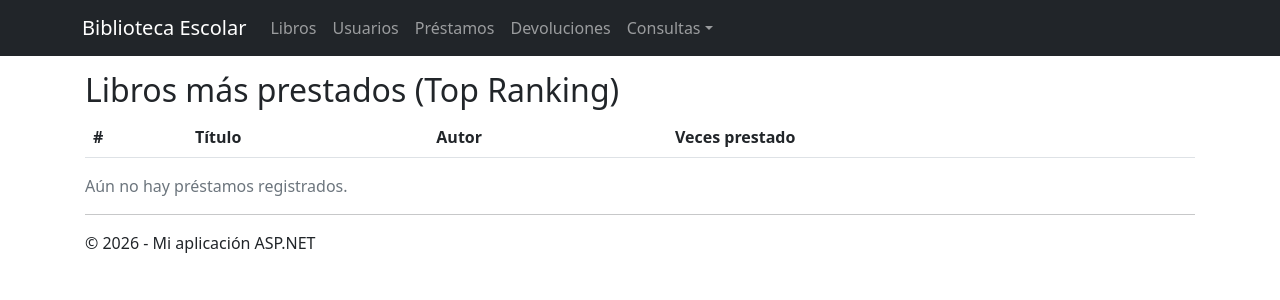
After one commit to marlonsc2222-glitch/biblioteca-escolar-mvc, an ASP.NET MVC app: page /Consultas/MasPrestados in a window 1280 px wide. The commit adds this page. Shown: the top 300 px of the page. Run offline with ASP.NET Core 8 and stand-ins for ASP.NET MVC 5, Linux system fonts and the light colour scheme; lists and menus that the app fills with data are empty; the project's own start-up code is not run, and a stand-in starts its controllers and pages; some libraries are stand-ins or nearby versions.

Commit message:
Agrega consulta de libros mas prestados

```diff
--- /dev/null
+++ b/Sistema_Gestion_Biblioteca_Escolar/Sistema_Gestion_Biblioteca_Escolar/Views/Consultas/MasPrestados.cshtml
@@ -0,0 +1,34 @@
+@model IEnumerable<Sistema_Gestion_Biblioteca_Escolar.Models.LibroRanking>
+@{
+    ViewBag.Title = "Libros más prestados";
+    int posicion = 1; // Número de posición en el ranking
+}
+
+<h2>Libros más prestados (Top Ranking)</h2>
+
+<table class="table table-striped">
+    <thead>
+        <tr>
+            <th>#</th>
+            <th>Título</th>
+            <th>Autor</th>
+            <th>Veces prestado</th>
+        </tr>
+    </thead>
+    <tbody>
+        @foreach (var l in Model)
+        {
+            <tr>
+                <td>@(posicion++)</td>
+                <td><strong>@l.Titulo</strong></td>
+                <td>@l.Autor</td>
+                <td><span class="badge bg-success">@l.VecesPrestado veces</span></td>
+            </tr>
+        }
+    </tbody>
+</table>
+
+@if (!Model.Any())
+{
+    <p class="text-muted">Aún no hay préstamos registrados.</p>
+}
--- a/Sistema_Gestion_Biblioteca_Escolar/Sistema_Gestion_Biblioteca_Escolar/Views/Shared/_Layout.cshtml
+++ b/Sistema_Gestion_Biblioteca_Escolar/Sistema_Gestion_Biblioteca_Escolar/Views/Shared/_Layout.cshtml
@@ -1,7 +1,7 @@
 <!DOCTYPE html>
 <html>
 <head>
-<meta http-equiv="Content-Type" content="text/html; charset=utf-8"/>
+    <meta http-equiv="Content-Type" content="text/html; charset=utf-8" />
     <meta charset="utf-8" />
     <meta name="viewport" content="width=device-width, initial-scale=1.0">
     <title>@ViewBag.Title - Mi aplicación ASP.NET</title>
@@ -11,7 +11,7 @@
 <body>
     <nav class="navbar navbar-expand-sm navbar-toggleable-sm navbar-dark bg-dark">
         <div class="container">
-            @Html.ActionLink("Biblioteca Escolar", "Index", "Libros", new { area = ""}, new { @class = "navbar-brand" })
+            @Html.ActionLink("Biblioteca Escolar", "Index", "Libros", new { area = "" }, new { @class = "navbar-brand" })
             <button type="button" class="navbar-toggler" data-bs-toggle="collapse" data-bs-target=".navbar-collapse" title="Alternar navegación" aria-controls="navbarSupportedContent"
                     aria-expanded="false" aria-label="Toggle navigation">
                 <span class="navbar-toggler-icon"></span>
@@ -22,7 +22,13 @@
                     <li>@Html.ActionLink("Usuarios", "Index", "Usuarios", new { area = "" }, new { @class = "nav-link" })</li>
                     <li>@Html.ActionLink("Préstamos", "Create", "Prestamos", new { area = "" }, new { @class = "nav-link" })</li>
                     <li>@Html.ActionLink("Devoluciones", "Index", "Devoluciones", new { area = "" }, new { @class = "nav-link" })</li>
-                    <li>@Html.ActionLink("Historial", "Historial", "Consultas", new { area = "" }, new { @class = "nav-link" })</li>
+                    <li class="nav-item dropdown">
+                        <a class="nav-link dropdown-toggle" href="#" role="button" data-bs-toggle="dropdown" aria-expanded="false">Consultas</a>
+                        <ul class="dropdown-menu">
+                            <li>@Html.ActionLink("Historial por usuario", "Historial", "Consultas", new { area = "" }, new { @class = "dropdown-item" })</li>
+                            <li>@Html.ActionLink("Más prestados", "MasPrestados", "Consultas", new { area = "" }, new { @class = "dropdown-item" })</li>
+                        </ul>
+                    </li>
                 </ul>
             </div>
         </div>
```
Also changed, not shown: Sistema_Gestion_Biblioteca_Escolar/Sistema_Gestion_Biblioteca_Escolar/Data/PrestamoRepository.cs (+15 -0 lines), Sistema_Gestion_Biblioteca_Escolar/Sistema_Gestion_Biblioteca_Escolar/Models/LibroRanking.cs (added, +9 -0 lines), Sistema_Gestion_Biblioteca_Escolar/Sistema_Gestion_Biblioteca_Escolar/Sistema_Gestion_Biblioteca_Escolar.csproj.
